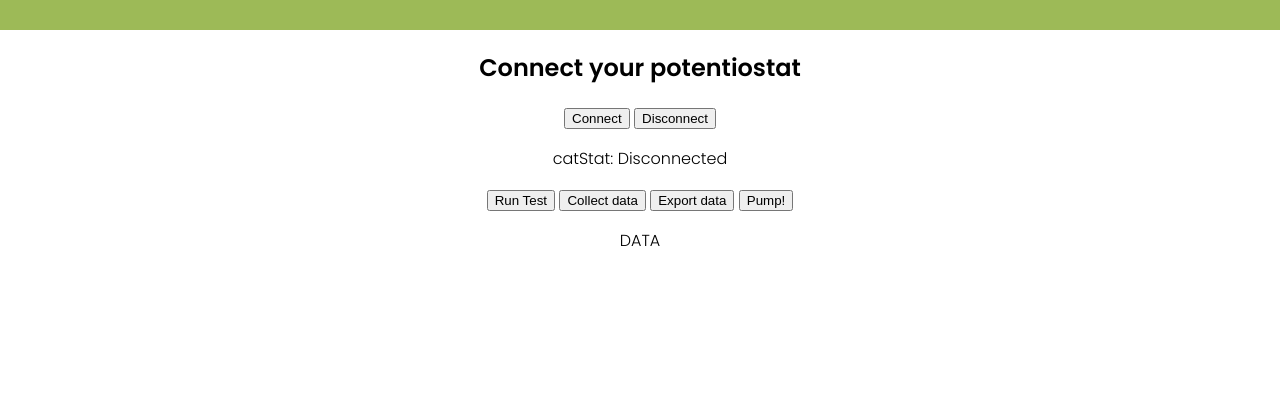
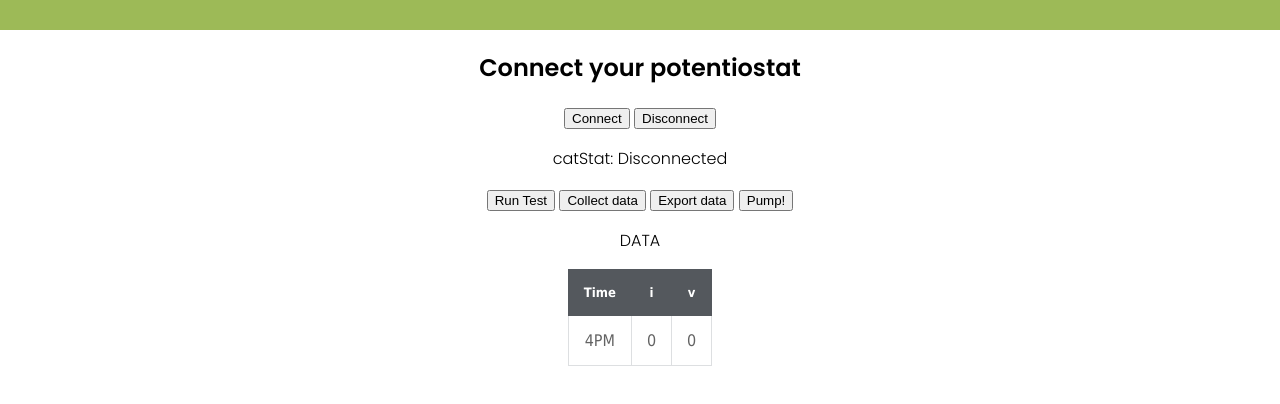
Before and after one commit to ssun83/cat-litter-web, a plain HTML site: page index.html in a window 1280 px wide. Shown: the part 118-522 px from the top of the page. Drawn offline with nearby package versions, Linux system fonts and the light colour scheme; some packages are replaced by stand-ins of ours.

Commit message:
add table

```diff
--- a/css/styless_home.css
+++ b/css/styless_home.css
@@ -77,3 +77,30 @@ h1{
     text-shadow: 1px 1px 1px rgb(0 0 0 / 25%);
     font-size: 1.5em;
 }
+
+table {
+	border-collapse: collapse;
+    font-family: Tahoma, Geneva, sans-serif;
+    margin-left: auto;
+    margin-right: auto;
+}
+table td {
+	padding: 15px;
+}
+table thead td {
+	background-color: #54585d;
+	color: #ffffff;
+	font-weight: bold;
+	font-size: 13px;
+	border: 1px solid #54585d;
+}
+table tbody td {
+	color: #636363;
+	border: 1px solid #dddfe1;
+}
+table tbody tr {
+	background-color: #f9fafb;
+}
+table tbody tr:nth-child(odd) {
+	background-color: #ffffff;
+}
--- a/index.html
+++ b/index.html
@@ -31,8 +31,27 @@
         <button id='exportButton' class='button-body' type='button'>Export data</button>
         <button id='pumpButton' class='button-body' type='button'>Pump!</button>
         <p id='dataStatus'>DATA</p>
+
+        <table id="dataTable">
+            <thead>
+                <tr>
+                    <td>Time</td>
+                    <td>i</td>
+                    <td>v</td>
+                </tr>
+            </thead>
+            <tbody>
+                <tr>
+                    <td>4PM</td>
+                    <td>0</td>
+                    <td>0</td>
+                </tr>
+            </tbody>
+        </table>
+
     </div>
 
     <script src="js/script-cat.js"></script>
 </body>
+
 </html>
--- a/js/script-cat.js
+++ b/js/script-cat.js
@@ -21,6 +21,7 @@ let ocpButton = document.getElementById("ocpButton");
 // labels
 let statStatus = document.getElementById("statStatus");
 let dataStatus = document.getElementById("dataStatus");
+let tableRow = document.getElementById("tableData");
 
 myBLE = new p5ble();
 
@@ -84,21 +85,29 @@ function gotCharacteristics(error, characteristics) {
 //This is our gotValue
 function handleNotifications(data) {
     //console.log("data: ", data)
-  if(data.includes('data') || buffer.includes('data')) {
+    if (data.includes('data') || buffer.includes('data')) {
         buffer = buffer.concat(data);
     }
     console.log(buffer)
-  if (buffer.includes('$')){
+    if (buffer.includes('$')) {
         myValue = buffer
         buffer = ""
-    myValue = myValue.replace('$','')
-    myValue = myValue.replaceAll("'",'"')
-    myValue = myValue.replaceAll("'",'"')
+        myValue = myValue.replace('$', '')
+        myValue = myValue.replaceAll("'", '"')
+        myValue = myValue.replaceAll("'", '"')
         jsonData = JSON.parse(myValue).data;
         v = jsonData.v;
         i = jsonData.i;
         t = jsonData.t;
-    console.log(v,i,t);
+        console.log(v, i, t);
+
+        var row = tableRow.insertRow(-1);
+        var cell1 = row.insertCell(0);
+        var cell2 = row.insertCell(1);
+        var cell3 = row.insertCell(2);
+        cell1.innerHTML = t.toString();
+        cell2.innerHTML = i.toString();
+        cell3.innerHTML = v.toString();
     }
 
     // Add a event handler when the device is disconnected
```
Lines whose indentation alone changed are shown as unchanged.
